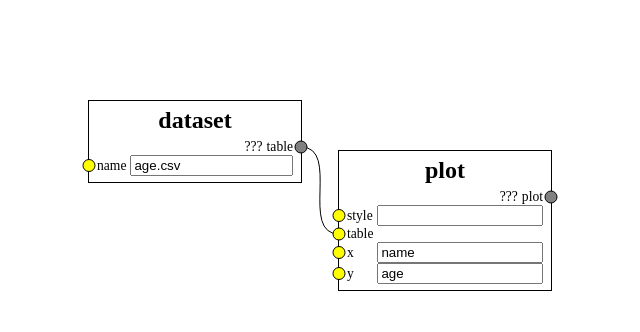
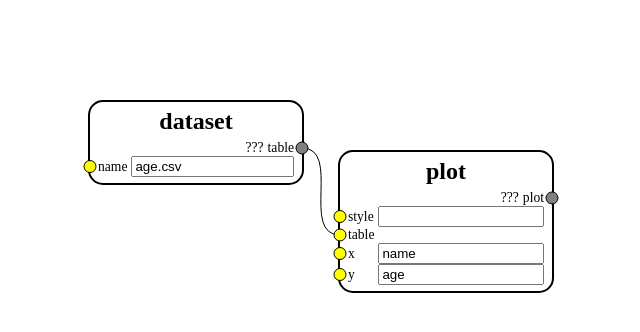
Before and after one commit to remram44/cacheflow, a Vue app in the folder ui/: page / in a window 1280 px wide. Shown: the top 332 px of the page, without its empty margins (12-652 px from the left). Built offline with nearby package versions, Linux system fonts and the light colour scheme.

Commit message:
CSS improvement: round corners, click through text

```diff
--- a/ui/src/components/Step.vue
+++ b/ui/src/components/Step.vue
@@ -106,10 +106,15 @@ export default {
 .step {
   position: absolute;
   width: 200px;
-  border: 1px solid black;
+  border: 2px solid black;
+  border-radius: 15px;
   padding: 6px;
   z-index: 10;
   background-color: white;
+}
+
+.step * {
+  pointer-events: none;
 }
 
 .step h2 {
@@ -126,6 +131,7 @@ export default {
   min-width: 0;
   width: 100%;
   box-sizing: border-box;
+  pointer-events: auto;
 }
 
 .step table.inputs {
```
